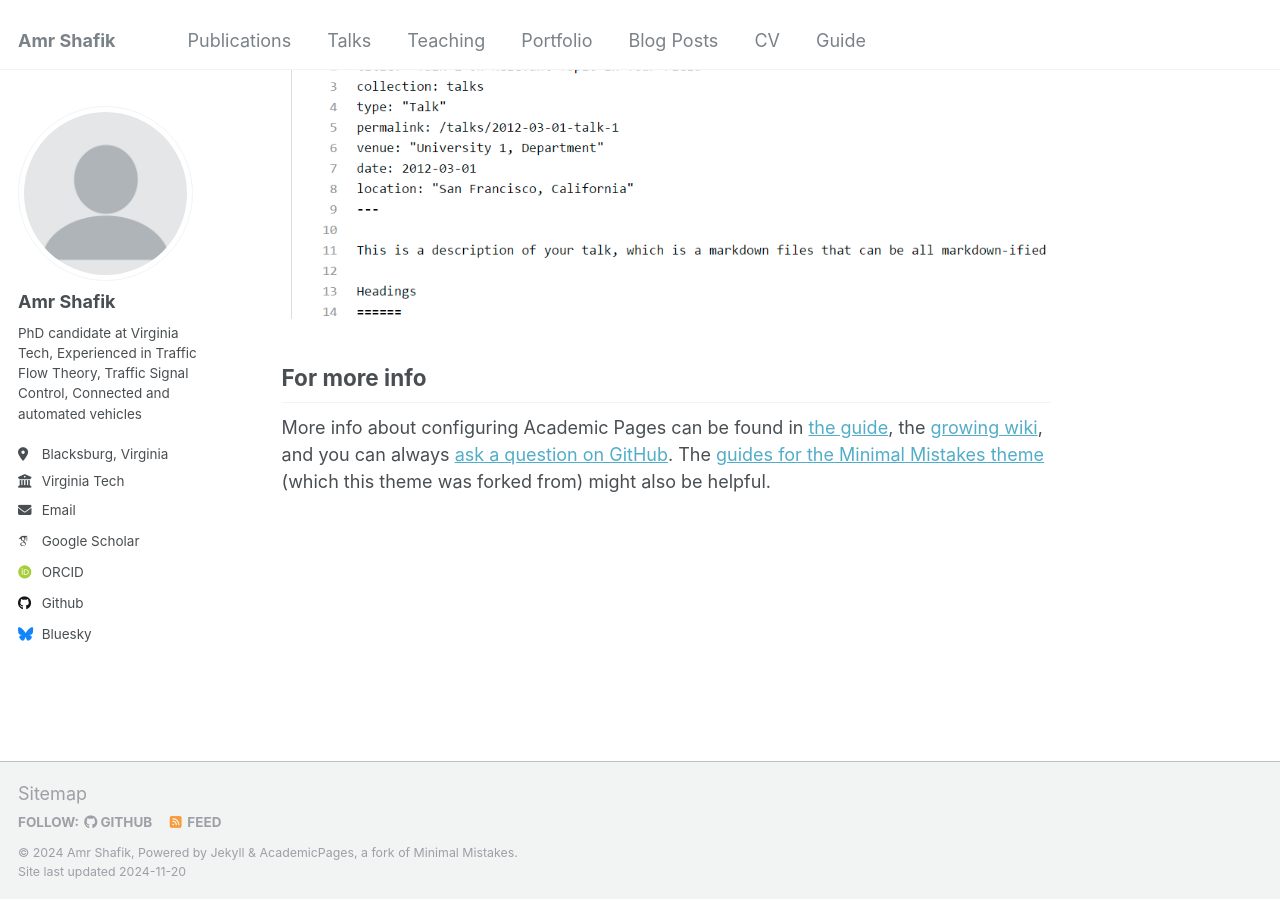
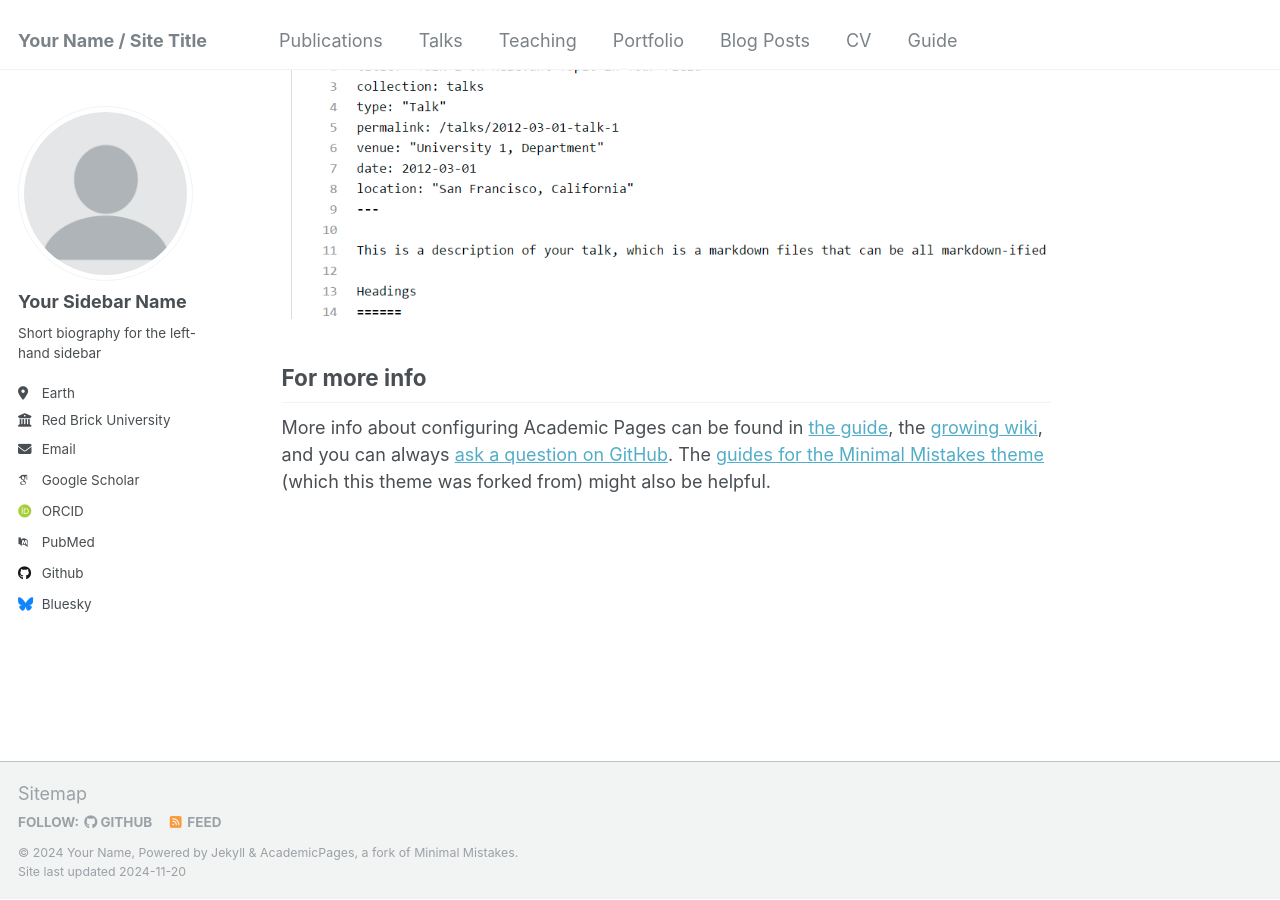
Before and after one commit to akshafik/amrshafik, a Jekyll site: the page built from _pages/about.md, in a window 1280 px wide and 900 px high, scrolled down 2615 px. Built offline with Jekyll 4.4.1, drawn with Linux system fonts in a browser that asks for light colours; some web fonts are replaced.

Commit message:
Config revert

```diff
--- a/_config.yml
+++ b/_config.yml
@@ -8,13 +8,13 @@
 
 # Basic Site Settings
 locale                   : "en-US"
-title                    : "Amr Shafik"
+title                    : "Your Name / Site Title"
 title_separator          : "-"
-name                     : &name "Amr Shafik"
-description              : &description "PhD Candidate at Virginia Tech"
-url                      : https://amrshafik.github.io # the base hostname & protocol for your site e.g. "https://[your GitHub username].github.io"
+name                     : &name "Your Name"
+description              : &description "personal description"
+url                      : https://academicpages.github.io # the base hostname & protocol for your site e.g. "https://[your GitHub username].github.io"
 baseurl                  : "" # the subpath of your site, e.g. "/blog"
-repository               : "amrshafik.github.io"
+repository               : "academicpages/academicpages.github.io"
 
 # Site Author - The following control what appear as part of the author content on the side bar.
 #               If a field is blank the icon and link will not appear, otherwise it will be shown.
@@ -22,21 +22,21 @@ repository               : "amrshafik.github.io"
 author:
   # Biographic information
   avatar           : "profile.png"
-  name             : "Amr Shafik"
-  pronouns         : # example: "he/his"
-  bio              : "PhD candidate at Virginia Tech, Experienced in Traffic Flow Theory, Traffic Signal Control, Connected and automated vehicles"
-  location         : "Blacksburg, Virginia"
-  employer         : "Virginia Tech"
+  name             : "Your Sidebar Name"
+  pronouns         : # example: "she/her"
+  bio              : "Short biography for the left-hand sidebar"
+  location         : "Earth"
+  employer         : "Red Brick University"
   uri              : # URL
-  email            : "ashafik@vt.edu"
+  email            : "none@example.org"
 
   # Academic websites
   arxiv            : # URL - Update with the correct link to your profile
-  googlescholar    : "https://scholar.google.com/citations?user=MGBtdcAAAAAJ&hl=en"
+  googlescholar    : "https://scholar.google.com/citations?user=PS_CX0AAAAAJ"
   impactstory      : # URL
-  orcid            : "http://orcid.org/0000-0002-8689-9955"
+  orcid            : "http://orcid.org/yourorcidurl"
   semantic         : # URL
-  pubmed           : # URL
+  pubmed           : "https://www.ncbi.nlm.nih.gov/pubmed/?term=john+snow"
   researchgate     : # URL
   scopus           : # URL
 
@@ -44,7 +44,7 @@ author:
   bitbucket        : # Username - Update with your username on the site
   codepen          : # Username
   dribbble         : # Username
-  github           : "akshafik"
+  github           : "academicpages"
   kaggle           : # Username
   stackoverflow    : # User number or user number and name (i.e., use "1" or "1/jeff-atwood")
 
```
